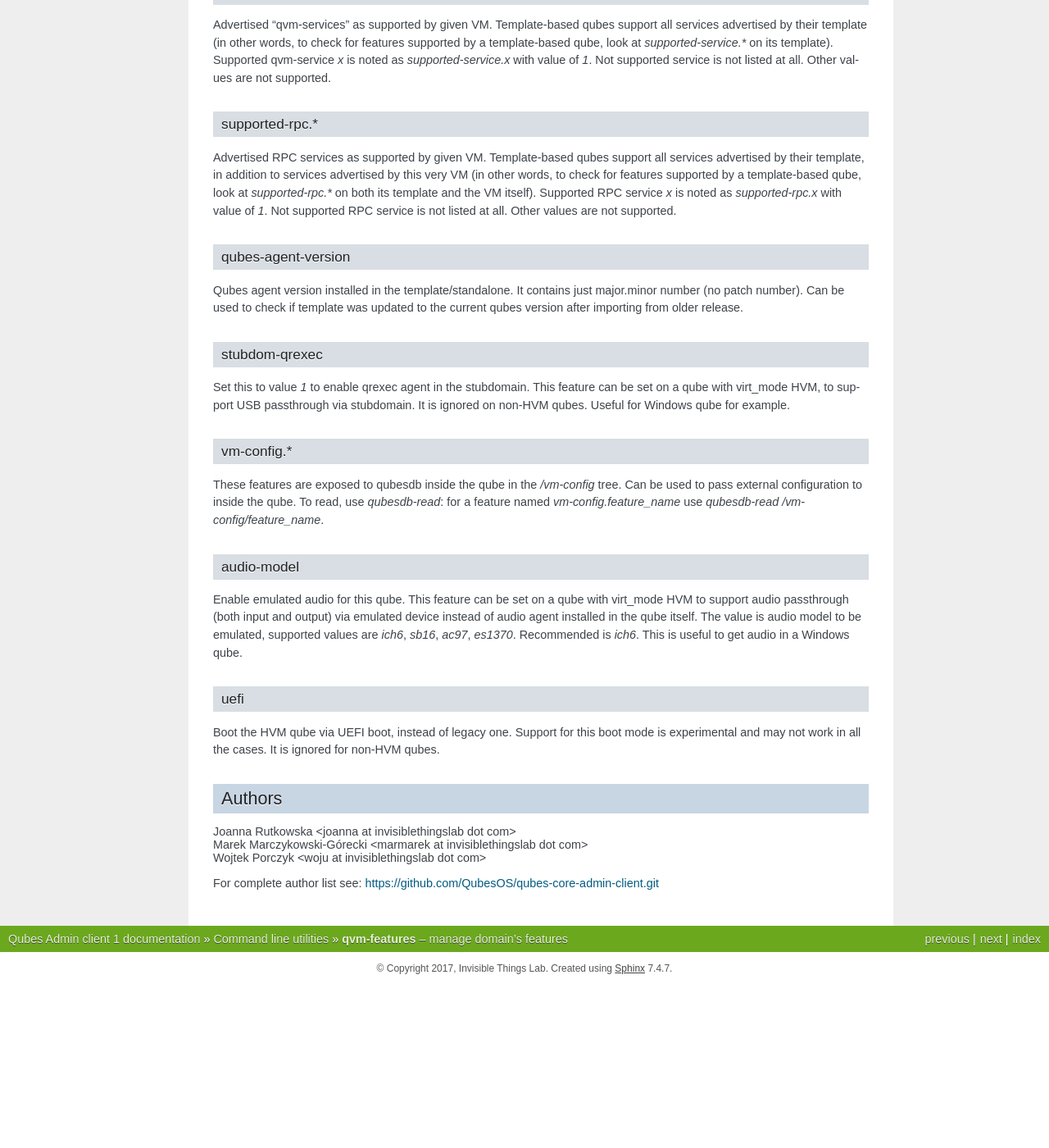
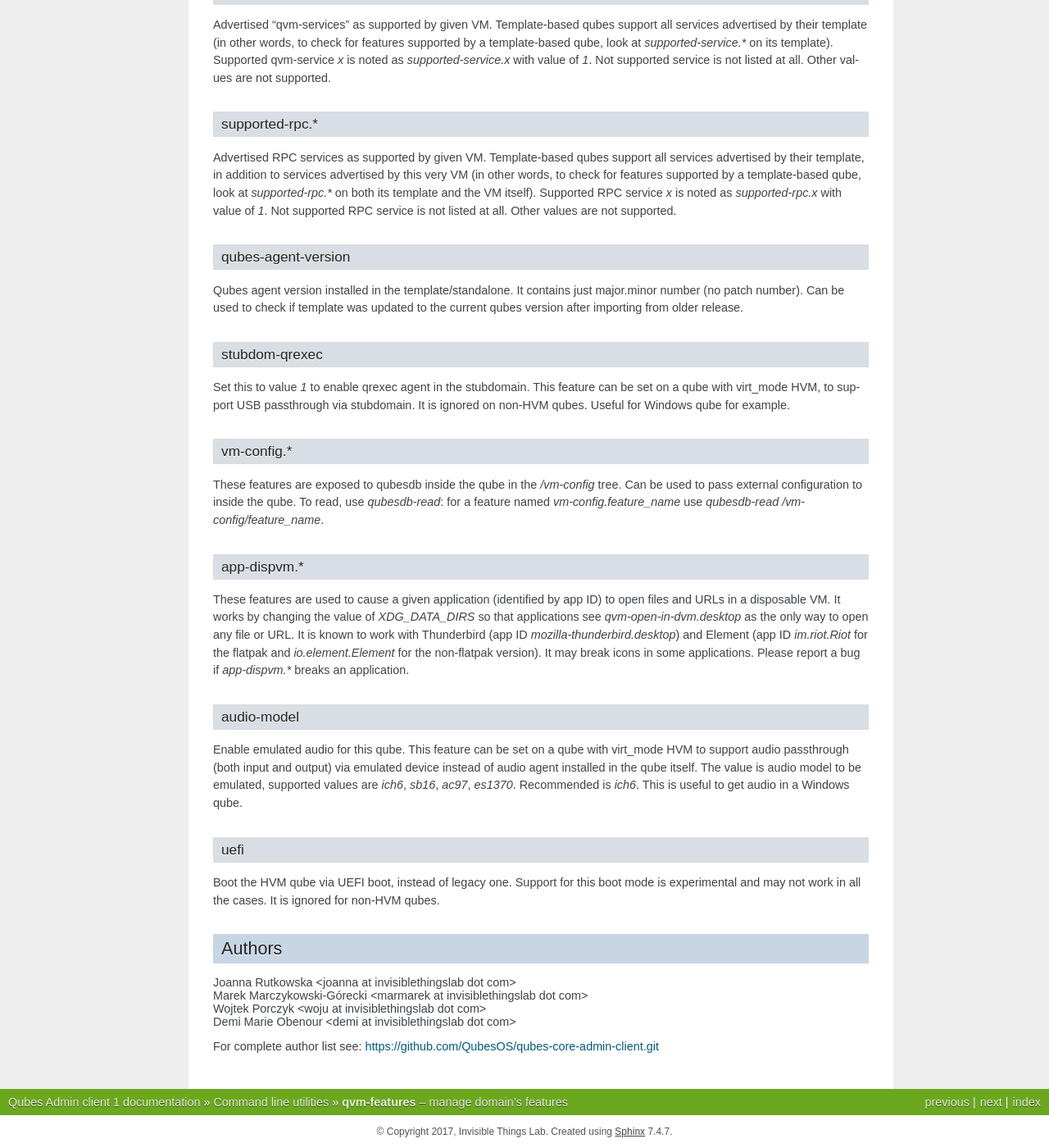
Before and after one commit to QubesOS/qubes-core-admin-client, a Sphinx documentation site: the page built from doc/manpages/qvm-features.rst, in a window 1280 px wide and 1400 px high, scrolled down 4409 px. Shown: the whole window at 82% size. Built offline with Sphinx 7.4.7, drawn with Linux system fonts in a browser that asks for light colours; the version number could not be read and is left out; before the commit the page ends 5610 px from its top, so only the background shows below that.

Commit message:
Document making applications open stuff in disposable VMs
This is the code part of QubesOS/qubes-issues#7130.

Fixes: QubesOS/qubes-issues#7130

```diff
--- a/doc/manpages/qvm-features.rst
+++ b/doc/manpages/qvm-features.rst
@@ -306,6 +306,18 @@ Can be used to pass external configuration to inside the qube. To read, use
 `qubesdb-read`: for a feature named `vm-config.feature_name` use
 `qubesdb-read /vm-config/feature_name`.
 
+app-dispvm.*
+^^^^^^^^^^^^
+
+These features are used to cause a given application (identified by app ID)
+to open files and URLs in a disposable VM.  It works by changing the value of
+`XDG_DATA_DIRS` so that applications see `qvm-open-in-dvm.desktop` as the only
+way to open any file or URL.  It is known to work with Thunderbird
+(app ID `mozilla-thunderbird.desktop`) and Element (app ID `im.riot.Riot` for
+the flatpak and `io.element.Element` for the non-flatpak version).  It may
+break icons in some applications.  Please report a bug if `app-dispvm.*`
+breaks an application.
+
 audio-model
 ^^^^^^^^^^^
 
@@ -328,6 +340,7 @@ Authors
 | Joanna Rutkowska <joanna at invisiblethingslab dot com>
 | Marek Marczykowski-Górecki <marmarek at invisiblethingslab dot com>
 | Wojtek Porczyk <woju at invisiblethingslab dot com>
+| Demi Marie Obenour <demi at invisiblethingslab dot com>
 
 | For complete author list see: https://github.com/QubesOS/qubes-core-admin-client.git
 
```
